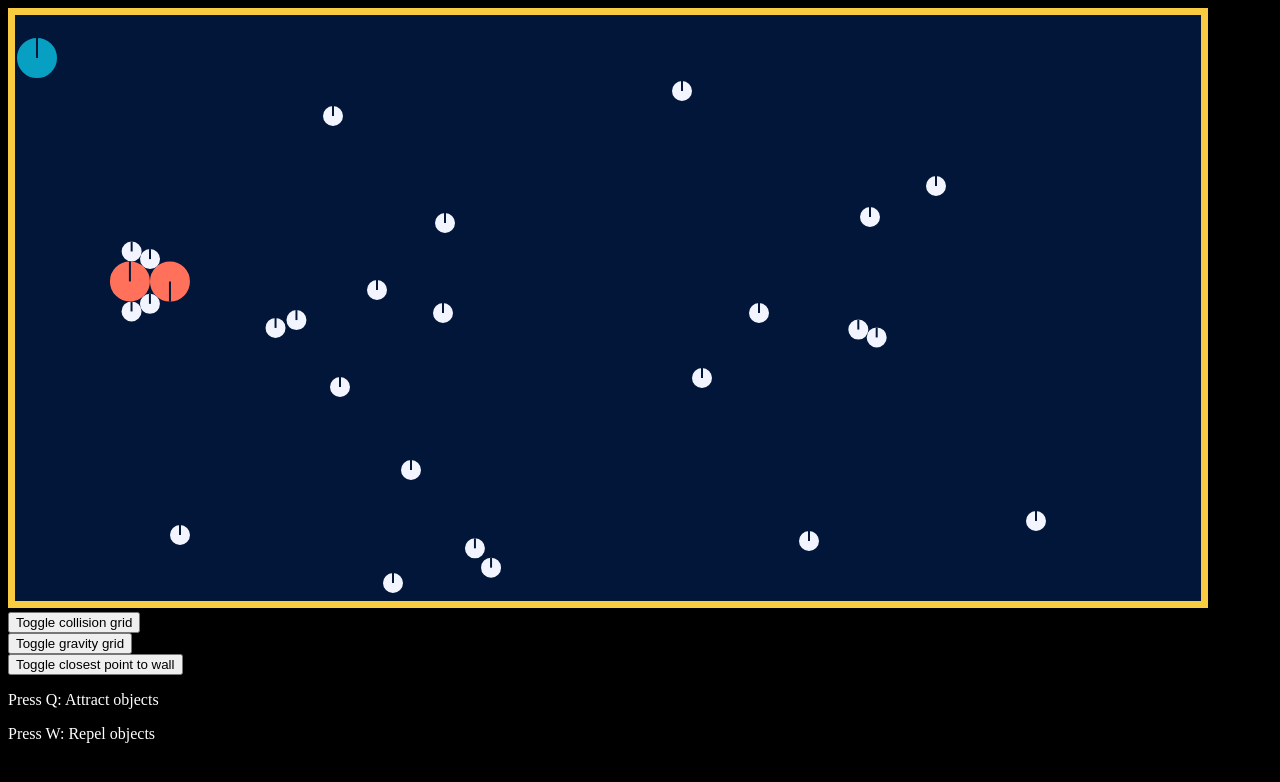
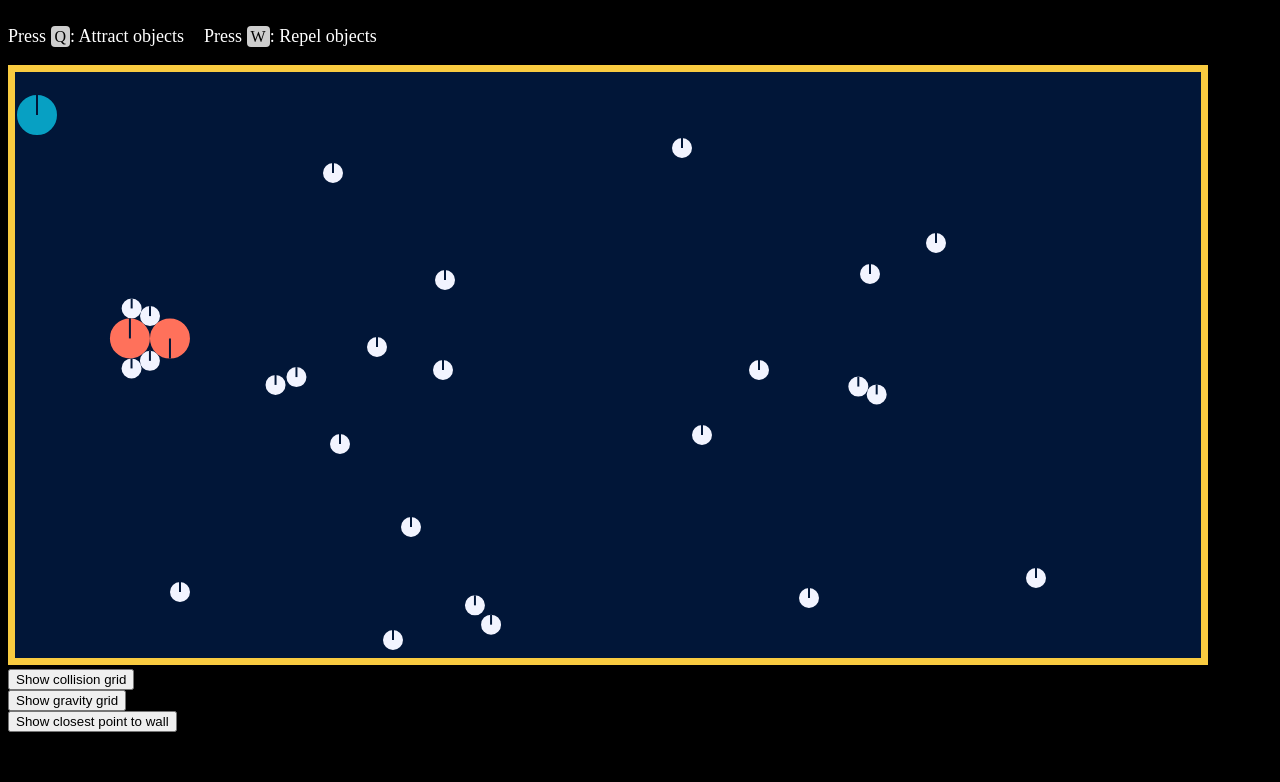
Before and after one commit to DanielJohnsson87/multiplayer-game, a website built with Parcel: page app/src/js/debug/collisions/index.html in a window 1280 px wide. Built offline with nearby package versions, Linux system fonts and the light colour scheme.

Commit message:
Clean up debug page

```diff
--- a/app/src/js/debug/collisions/index.html
+++ b/app/src/js/debug/collisions/index.html
@@ -6,22 +6,33 @@
     <meta name="viewport" content="width=device-width, initial-scale=1.0">
     <title>Multiplayer Game - Collision debug</title>
     <script type="module" src="collisions.js"></script>
+    <style>
+        .instruction {
+            font-size: 18px;
+            margin-right: 20px;
+        }
+        .keyboard-button {
+            background: #cecece;
+            padding: 2px 4px;
+            border-radius: 4px;
+            color: #020202;
+            font-size: 16px;
+        }
+    </style>
 
 </head>
 <body style="background-color: #000; color: #fff;">
+    <div style="display: flex;">
+        <p class="instruction">Press <span class="keyboard-button">Q</span>: Attract objects</p>
+        <p class="instruction">Press <span class="keyboard-button">W</span>: Repel objects</p>
+    </div>
     <canvas id="canvas" width="1200" height="600" style="width: 1200px; height: 600px;"></canvas>
     <br />
-    <button id="showGrid">Toggle collision grid</button>
+    <button id="showGrid">Show collision grid</button>
     <br />
-    <button id="showGravityGrid">Toggle gravity grid</button>
+    <button id="showGravityGrid">Show gravity grid</button>
     <br />
-    <button id="showClosestPointToWall">Toggle closest point to wall</button>
-
-    <div>
-        <p>Press Q: Attract objects</p>
-        <p>Press W: Repel objects</p>
-    </div>
-
+    <button id="showClosestPointToWall">Show closest point to wall</button>
 
 </body>
 </html>
```
